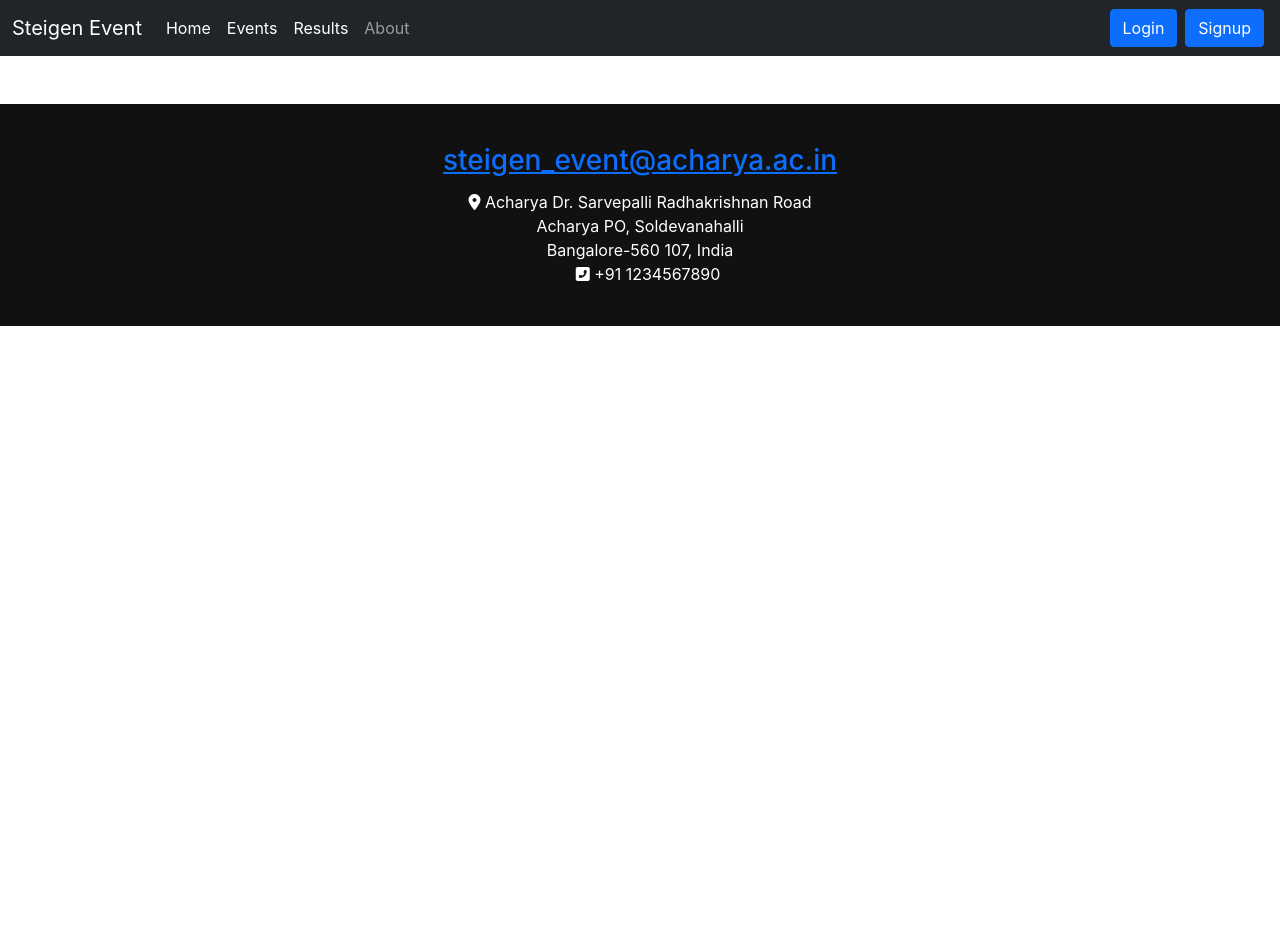
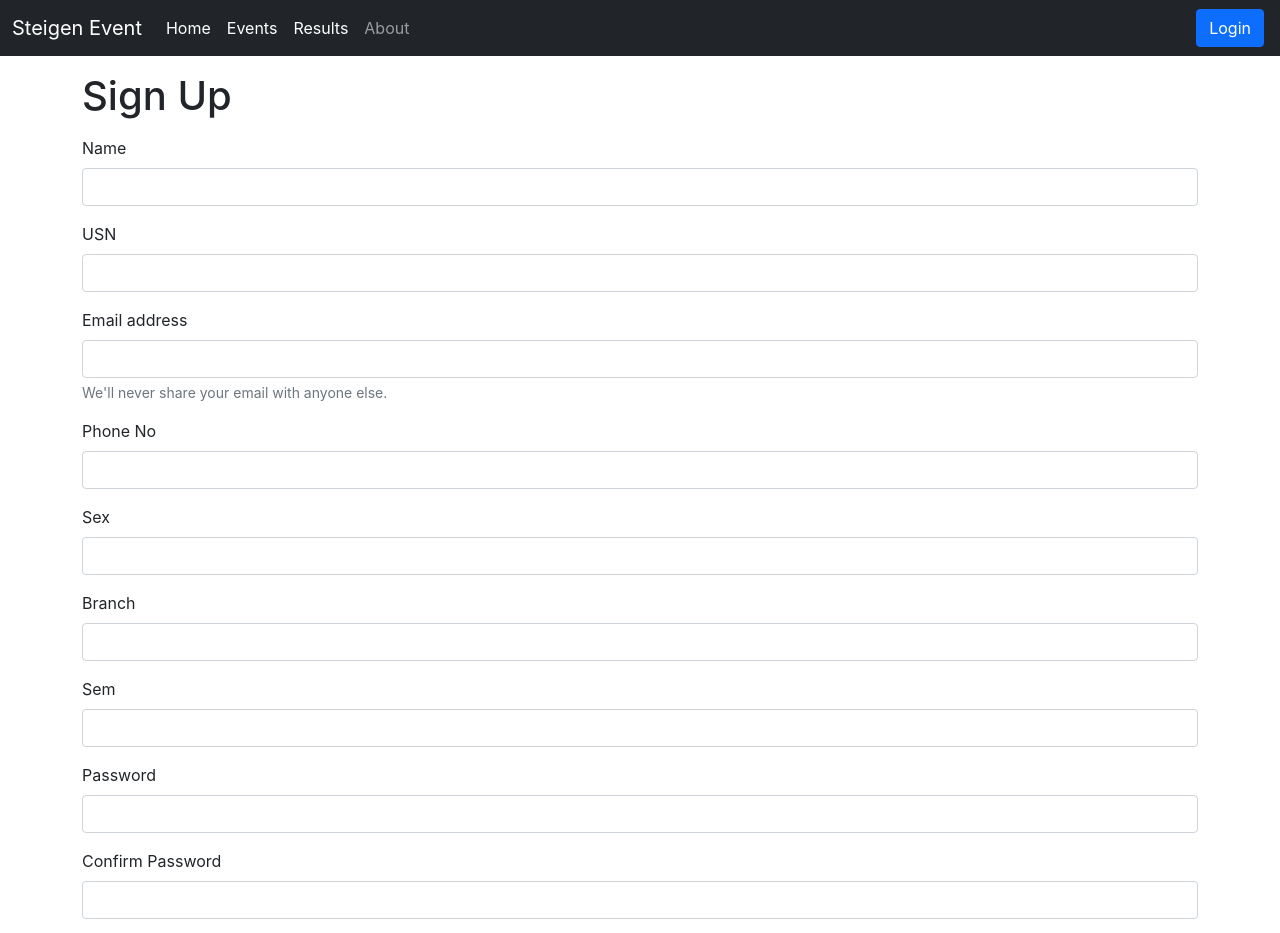
Before and after one commit to Ankuuush/steigen-event, a React (Create React App) app: page /signup in a window 1280 px wide. Shown: the top 933 px of the page. Before the commit the page ends 800 px from the top, so only its background shows below. Built offline with nearby package versions, Linux system fonts and the light colour scheme.

Commit message:
different views in progress

```diff
--- /dev/null
+++ b/src/Components/AddEvent.js
@@ -0,0 +1,54 @@
+import React, { useContext, useEffect, useState } from 'react'
+import eventContext from '../context/events/EventContext'
+import loginContext from '../context/Login/LoginContext'
+
+const AddEvent = (props) => {
+    const context = useContext(eventContext)
+    const logincontext = useContext(loginContext)
+    const { addEvent } = context
+    const {role}=logincontext
+    const [event, setEvent] = useState({EName:"",Location:"",Date:"",Time:"",Description:""})
+    const handleClick=(e)=>{
+        e.preventDefault();
+        addEvent(event.EName,event.Location,event.Date,event.Time,event.Description)
+        props.showAlert("Added Successfully","success")
+        setEvent({EName:"",Location:"",Date:"",Time:"",Description:""})
+    }
+
+    const onChange=(e)=>{
+        setEvent({...event,[e.target.name]:e.target.value})
+    }
+
+    return (<>
+        {role==='SC'?
+        <div>
+            <form>
+                <h2>Create an Event</h2>
+                <div className="mb-3">
+                    <label htmlFor="EName" className="form-label">Event Name</label>
+                    <input type="text" className="form-control" id="EName" name="EName" value={event.EName} onChange={onChange} minLength={5} required />
+                </div>
+                <div className="mb-3">
+                    <label htmlFor="Description" className="form-label">Description</label>
+                    <input type="text" className="form-control" id="Description" name="Description" value={event.Description} onChange={onChange} minLength={5} required />
+                </div>
+                <div className="mb-3">
+                    <label htmlFor="Location" className="form-label">Location</label>
+                    <input type="text" className="form-control" id="Location" name="Location" value={event.Location} onChange={onChange} required />
+                </div> <div style={{display:"flex"}}>
+                <div className="mb-3 mr-2">
+                    <label htmlFor="Date" className="form-label">Date</label>
+                    <input type="date" className="form-control" id="Date" name="Date" value={event.Date} onChange={onChange} required />
+
+                </div>
+                <div className="mb-3">
+                <label htmlFor="Time" className="form-label">Time</label>
+                <input type="time" className="form-control" id="Time" name="Time" value={event.Time} onChange={onChange} required />
+                </div></div>
+                <button disabled={event.EName.length<5 || event.Description.length<5 || event.Location.length<1 } type="submit" className="btn btn-primary" onClick={handleClick}>Submit</button>
+            </form>
+        </div>:<></>}</>
+    )
+}
+
+export default AddEvent
--- a/src/Components/Events.js
+++ b/src/Components/Events.js
@@ -1,13 +1,13 @@
 import React, { useContext, useEffect  } from 'react'
 import { useNavigate } from 'react-router-dom'
 import eventContext from '../context/events/EventContext'
+import AddEvent from './AddEvent'
 import EventItem from './EventItem'
 
 const Events = (props) => {
-    const context = useContext(eventContext)
-    const {upcoming,past,getEvents} =context
+    const eventcontext = useContext(eventContext)
+    const {upcoming,past,getEvents} =eventcontext
     const {showAlert}=props
-    // console.log(upcoming)
     let navigate=useNavigate();
     useEffect(() => {
         if(localStorage.getItem('token'))
@@ -16,8 +16,10 @@ const Events = (props) => {
         navigate('/role');
     }, [])
     return (
+
         <div className='container my-3'>
-            <h2>Upcoming Events</h2>
+            <AddEvent showAlert={showAlert}/>
+            <h2 className='my-3'>Upcoming Events</h2>
             {upcoming.length>0?upcoming.map((USEvent)=>{
                 return <EventItem text="Register" showAlert={showAlert} report="" key={USEvent.E_ID} USEvent={USEvent} />
             }):<p>No upcoming events</p>}
--- a/src/Components/Home.js
+++ b/src/Components/Home.js
@@ -8,7 +8,7 @@ const Home = () => {
     }, [])
     return (
         <>
-        <img src="https://www.admissioninbangalore.in/wp-content/uploads/2019/08/ait-1200x675.jpg" style={{ height: "500px", width:"100vw" }} />
+        <img src="https://www.admissioninbangalore.in/wp-content/uploads/2019/08/ait-1200x675.jpg" style={{ height: "500px", display:"absolute", width:"100%" }} />
         <div className="container" style={{marginTop:"3rem"}}>
 
             <h1 className='my-2'>What We Organize</h1>
--- a/src/Components/Login.js
+++ b/src/Components/Login.js
@@ -1,6 +1,6 @@
 import React,{useContext, useEffect, useState} from 'react'
 import { useNavigate } from 'react-router-dom';
-import loginContext from '../context/LoginContext';
+import loginContext from '../context/Login/LoginContext';
 
 
 const Login = (props) => {
--- a/src/Components/LoginType.js
+++ b/src/Components/LoginType.js
@@ -1,6 +1,6 @@
 import React, { useContext } from 'react'
 import { useNavigate } from 'react-router-dom'
-import loginContext from '../context/LoginContext';
+import loginContext from '../context/Login/LoginContext';
 
 
 const LoginType = (props) => {
--- a/src/Components/Navbar.js
+++ b/src/Components/Navbar.js
@@ -1,8 +1,10 @@
-import React from 'react'
+import React, { useContext } from 'react'
 import { Link, useNavigate } from 'react-router-dom'
-
+import loginContext from '../context/Login/LoginContext';
 
 const Navbar = () => {
+  const context = useContext(loginContext)
+  const {role}=context
   const navigate=useNavigate();
   const handleLogout=()=>{
     localStorage.removeItem("token")
@@ -35,7 +37,7 @@ const Navbar = () => {
 
             {!localStorage.getItem("token")?<form className='d-flex'>
               <Link className="btn btn-primary mx-1" to="/role" role="button">Login</Link>
-              <Link className="btn btn-primary mx-1" to="/signup" role="button">Signup</Link>
+              {role==='P'?<Link className="btn btn-primary mx-1" to="/signup" role="button">Signup</Link>:<></>}
             </form>:<button onClick={handleLogout} className='btn btn-primary'>Logout</button>}
           </div>
         </div>
--- a/src/Components/Signup.js
+++ b/src/Components/Signup.js
@@ -1,10 +1,84 @@
-import React from 'react'
+import React,{useState} from 'react'
+import {useNavigate} from 'react-router-dom'
 
-const Signup = () => {
+const Signup = (props) => {
+
+    const [credentials, setCredentials] = useState({name:"",email:"",password:"",cpassword:"",Phone:"",USN:"",Sex:"",Branch:"",Sem:""})
+    let navigate =useNavigate();
+    const handleSubmit = async (e) => {
+        e.preventDefault();
+        const response = await fetch("http://localhost:5000/api/auth/createuser", {
+            method: 'POST',
+            headers: {
+                'Content-Type': 'application/json',
+                },
+                body: JSON.stringify({PName:credentials.name,USN:credentials.USN,Phone:credentials.Phone,Sex:credentials.Sex,Branch:credentials.Branch,Sem:credentials.Sem ,Email:credentials.email,Password:credentials.password})
+        });
+        const json = await response.json();
+        console.log(json)
+        if(json.success){
+            //redirect
+            localStorage.setItem('token',json.authToken)
+            props.showAlert("Account created successfully!!","success")
+            navigate('/')
+        }
+        else{
+            props.showAlert("User Already exist","danger")
+        }
+    }
+
+    const onChange=(e)=>{
+        setCredentials({...credentials,[e.target.name]:e.target.value})
+    }
+
     return (
-        <div>
+        <div className="container">
+            <div className="my-3">
+                <h1>Sign Up</h1>
+            </div>
+            <form onSubmit={handleSubmit}>
+                <div className="mb-3">
+                    <label htmlFor="name" className="form-label">Name</label>
+                    <input type="text" className="form-control" id="name" name='name' onChange={onChange} aria-describedby="emailHelp"/>
+                </div>
+                <div className="mb-3">
+                    <label htmlFor="USN" className="form-label">USN</label>
+                    <input type="text" className="form-control" id="USN" name='USN' onChange={onChange} aria-describedby="emailHelp"/>
+                </div>
+                <div className="mb-3">
+                    <label htmlFor="email" className="form-label">Email address</label>
+                    <input type="email" className="form-control" id="email" name='email' onChange={onChange} aria-describedby="emailHelp"/>
+                        <div id="emailHelp" className="form-text">We'll never share your email with anyone else.</div>
+                </div>
+                <div className="mb-3">
+                    <label htmlFor="Phone" className="form-label">Phone No</label>
+                    <input type="text" className="form-control" id="Phone" name='Phone' onChange={onChange} aria-describedby="emailHelp"/>
+                </div>
+                <div className="mb-3">
+                    <label htmlFor="Sex" className="form-label">Sex</label>
+                    <input type="text" className="form-control" id="Sex" name='Sex' onChange={onChange} aria-describedby="emailHelp"/>
+                </div>
+                <div className="mb-3">
+                    <label htmlFor="Branch" className="form-label">Branch</label>
+                    <input type="text" className="form-control" id="Branch" name='Branch' onChange={onChange} aria-describedby="emailHelp"/>
+                </div>
+                <div className="mb-3">
+                    <label htmlFor="Sem" className="form-label">Sem</label>
+                    <input type="text" className="form-control" id="Sem" name='Sem' onChange={onChange} aria-describedby="emailHelp"/>
+                </div>
+                <div className="mb-3">
+                    <label htmlFor="password" className="form-label">Password</label>
+                    <input type="password" className="form-control" id="password" name='password' onChange={onChange} minLength={6} required/>
+                </div>
+                <div className="mb-3">
+                    <label htmlFor="cpassword" className="form-label">Confirm Password</label>
+                    <input type="password" className="form-control" id="cpassword" name='cpassword' onChange={onChange} minLength={6} required/>
+                </div>
 
+                <button type="submit" className="btn btn-primary">Submit</button>
+            </form>
         </div>
+
     )
 }
 
--- a/src/context/events/EventState.js
+++ b/src/context/events/EventState.js
@@ -1,6 +1,7 @@
 import moment from 'moment'
 import React, { useState } from 'react'
 import eventContext from './EventContext'
+
 
 
 const EventState = (props) => {
@@ -14,6 +15,23 @@ const EventState = (props) => {
     const [upcoming, setUpcoming] = useState(upcomingInitial)
     const pastInitial=event.filter((ev)=>NewDate>ev.Date)
     const [past, setPast] = useState(pastInitial)
+
+    const addEvent=async (EName,Location,Date,Time,Description) =>  {
+
+      Date= moment(Date).format('YYYY-MM-DD')
+      console.log(Date)
+
+      const response = await fetch(`${host}/api/events/addevent`, {
+        method: 'POST',
+        headers: {
+          'Content-Type': 'application/json',
+          "auth-token": localStorage.getItem("token")
+        },
+        body: JSON.stringify({EName,Location,Time,Date,Description})
+      });
+      const json= await response.json();
+      setEvent(event.concat(json))
+    }
 
     const getEvents =async () =>  {
     //    console.log("token is" + localStorage.getItem('token'))
@@ -93,7 +111,7 @@ const EventState = (props) => {
     }
 
     return (
-        <eventContext.Provider value={{ upcoming, past,register,deleteEvent,editEvent,getEvents}}>
+        <eventContext.Provider value={{addEvent, upcoming, past,register,deleteEvent,editEvent,getEvents}}>
         {props.children}
       </eventContext.Provider>
     )
```
Also changed, not shown: src/App.js (+4 -15 lines), src/Components/EventItem.js (+9 -5 lines), src/context/Login/LoginContext.js (renamed from src/context/LoginContext.js), src/context/Login/LoginState.js (renamed from src/context/LoginState.js), 1 other file (tests, documents, lock files or other folders).
